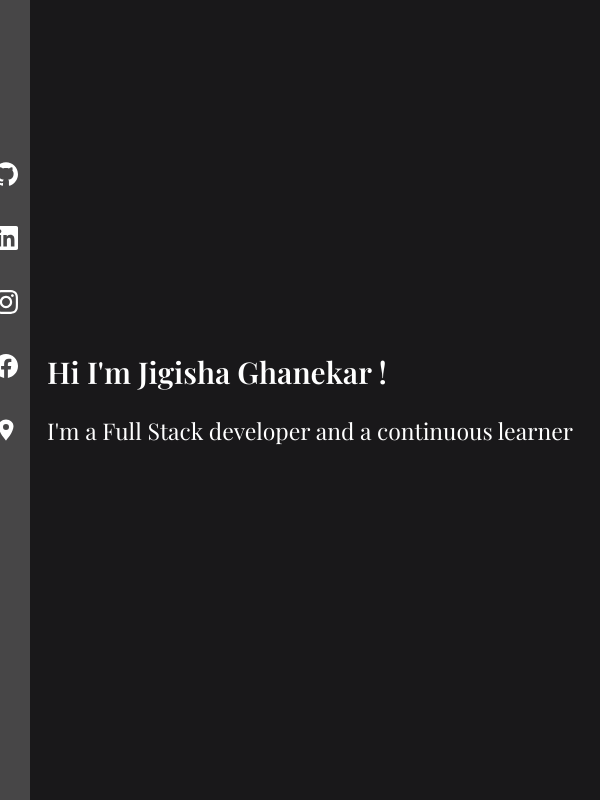
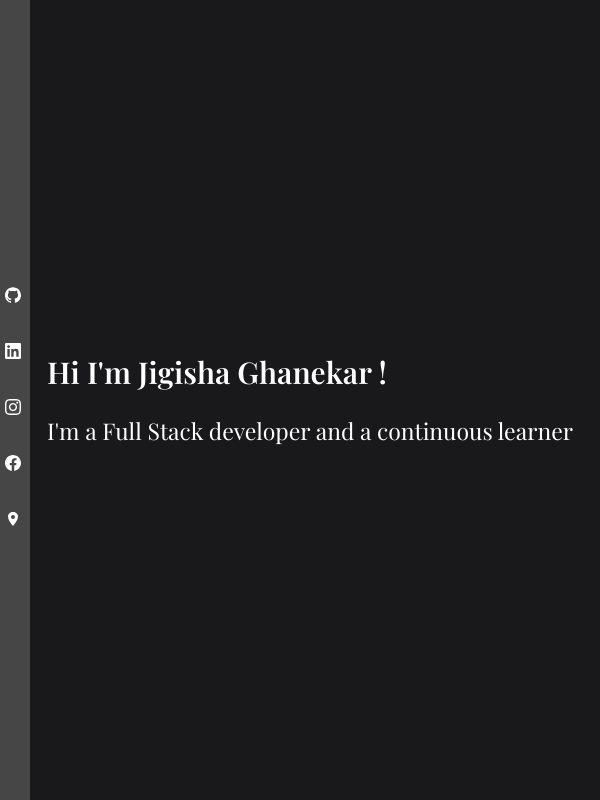
Before and after one commit to Jigisha15/Portfolio, a React (Create React App) app: page / in a window 600 px wide. Shown: the top 800 px of the page. Built offline with nearby package versions, Linux system fonts and the light colour scheme.

Commit message:
responsive navbar

```diff
--- a/src/components/Navbar/Navbar.css
+++ b/src/components/Navbar/Navbar.css
@@ -1,25 +1,90 @@
 .navbar {
-  width: 5vw;
   height: 100vh;
   background-color: rgba(255, 255, 255, 0.2);
   position: fixed;
   z-index: 1;
-  padding-top: 9rem;
 }
 
 .navbar ul {
   list-style: none;
   display: flex;
   flex-direction: column;
-  gap: 2rem;
   position: absolute;
-  right: 2vw;
 }
 
 .nav-li {
   text-decoration: none;
-  font-size: 1.5rem;
   font-weight: 800;
   color: white;
   mix-blend-mode: overlay;
 }
+
+@media (min-width: 1200px) {
+  .navbar {
+    width: 50px;
+    padding-top: 15%;
+  }
+  .icon {
+    font-size: 24px;
+  }
+  .navbar ul {
+    gap: 45px;
+    right: 30%;
+  }
+}
+
+@media (min-width: 992px) and (max-width: 1200px) {
+  .navbar {
+    width: 40px;
+    padding-top: 20%;
+  }
+  .icon {
+    font-size: 22px;
+  }
+  .navbar ul {
+    gap: 45px;
+    right: 30%;
+  }
+}
+
+@media (min-width: 768px) and (max-width: 992px) {
+  .navbar {
+    width: 40px;
+    padding-top: 20%;
+  }
+  .icon {
+    font-size: 20px;
+  }
+  .navbar ul {
+    gap: 45px;
+    right: 30%;
+  }
+}
+
+@media (min-width: 600px) and (max-width: 768px) {
+  .navbar {
+    width: 30px;
+    padding-top: 25%;
+  }
+  .icon {
+    font-size: 18px;
+  }
+  .navbar ul {
+    gap: 45px;
+    right: 25%;
+  }
+}
+
+@media (max-width: 600px) {
+  .navbar {
+    width: 30px;
+    padding-top: 45%;
+  }
+  .icon {
+    font-size: 16px;
+  }
+  .navbar ul {
+    gap: 35px;
+    right: 30%;
+  }
+}
--- a/src/components/Navbar/Navbar.jsx
+++ b/src/components/Navbar/Navbar.jsx
@@ -18,7 +18,7 @@ const Navbar = () => {
             className="nav-li active"
             to="https://github.com/Jigisha15"
           >
-            <SiGithub />
+            <SiGithub className="icon" />
           </NavLink>
         </li>
         <li>
@@ -26,7 +26,7 @@ const Navbar = () => {
             className="nav-li active"
             to="https://www.linkedin.com/in/jigisha-ghanekar"
           >
-            <SiLinkedin />
+            <SiLinkedin className="icon" />
           </NavLink>
         </li>
         <li>
@@ -34,7 +34,7 @@ const Navbar = () => {
             className="nav-li active"
             to="https://www.instagram.com/jigisha4_/"
           >
-            <SiInstagram />
+            <SiInstagram className="icon" />
           </NavLink>
         </li>
         <li>
@@ -42,7 +42,7 @@ const Navbar = () => {
             className="nav-li active"
             to="https://www.facebook.com/profile.php?id=100079070826837"
           >
-            <SiFacebook />
+            <SiFacebook className="icon" />
           </NavLink>
         </li>
         <li>
@@ -50,7 +50,7 @@ const Navbar = () => {
             className="nav-li active"
             to="https://goo.gl/maps/BArbUpU5Wcgv52k37"
           >
-            <IoLocationSharp />
+            <IoLocationSharp className="icon" />
           </NavLink>
         </li>
       </ul>
--- a/src/pages/Contact/Contact.css
+++ b/src/pages/Contact/Contact.css
@@ -518,12 +518,12 @@ button {
   }
   .contact-text {
     display: inline-block;
-    margin: 0 0 80px 0;
+    margin: 0 0 50px 0;
   }
   .contact-text h1 {
     /* color: pink; */
     margin-left: 30px;
-    font-size: 28px;
+    font-size: 18px;
     letter-spacing: 6.4px;
     color: white;
   }
```
